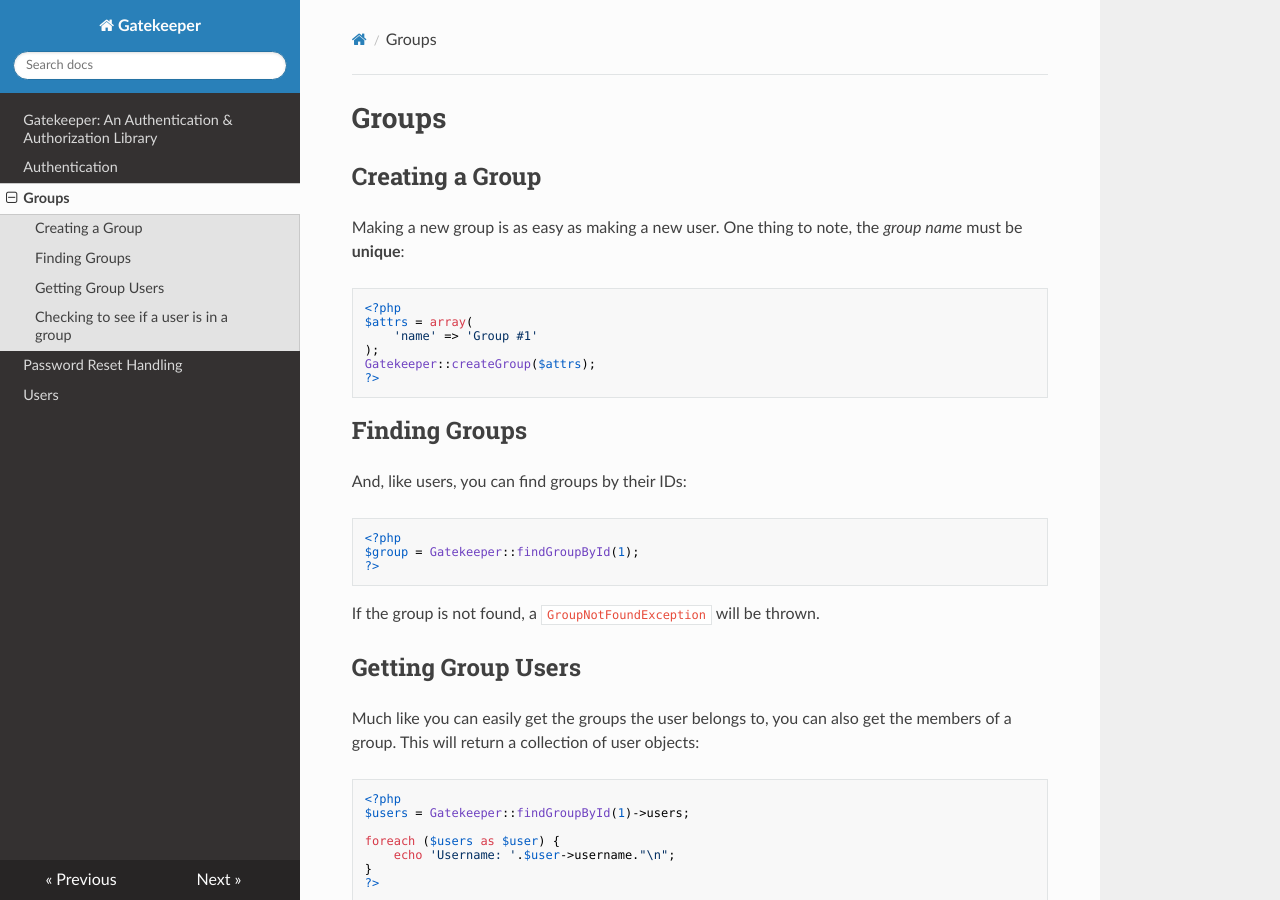
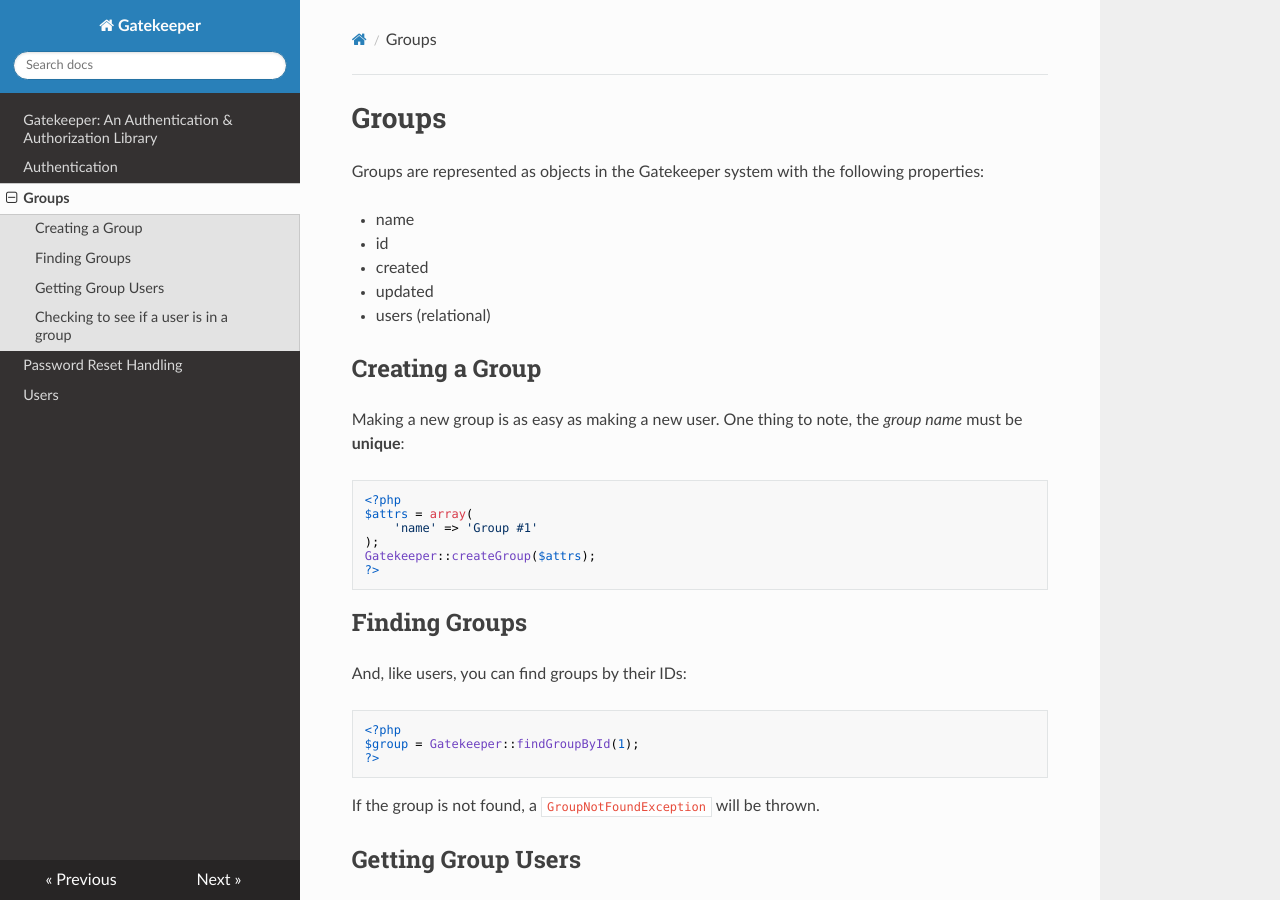
Before and after one commit to psecio/gatekeeper, an MkDocs documentation site: the page built from docs/groups.md, in a window 1280 px wide and 900 px high. Built offline with MkDocs 1.6.1, drawn with Linux system fonts in a browser that asks for light colours; nearby versions of some CDN libraries.

Commit message:
adding properties to the group docs

```diff
--- a/docs/groups.md
+++ b/docs/groups.md
@@ -1,4 +1,12 @@
 # Groups
+
+Groups are represented as objects in the Gatekeeper system with the following properties:
+
+- name
+- id
+- created
+- updated
+- users (relational)
 
 Creating a Group
 ----------------
```
